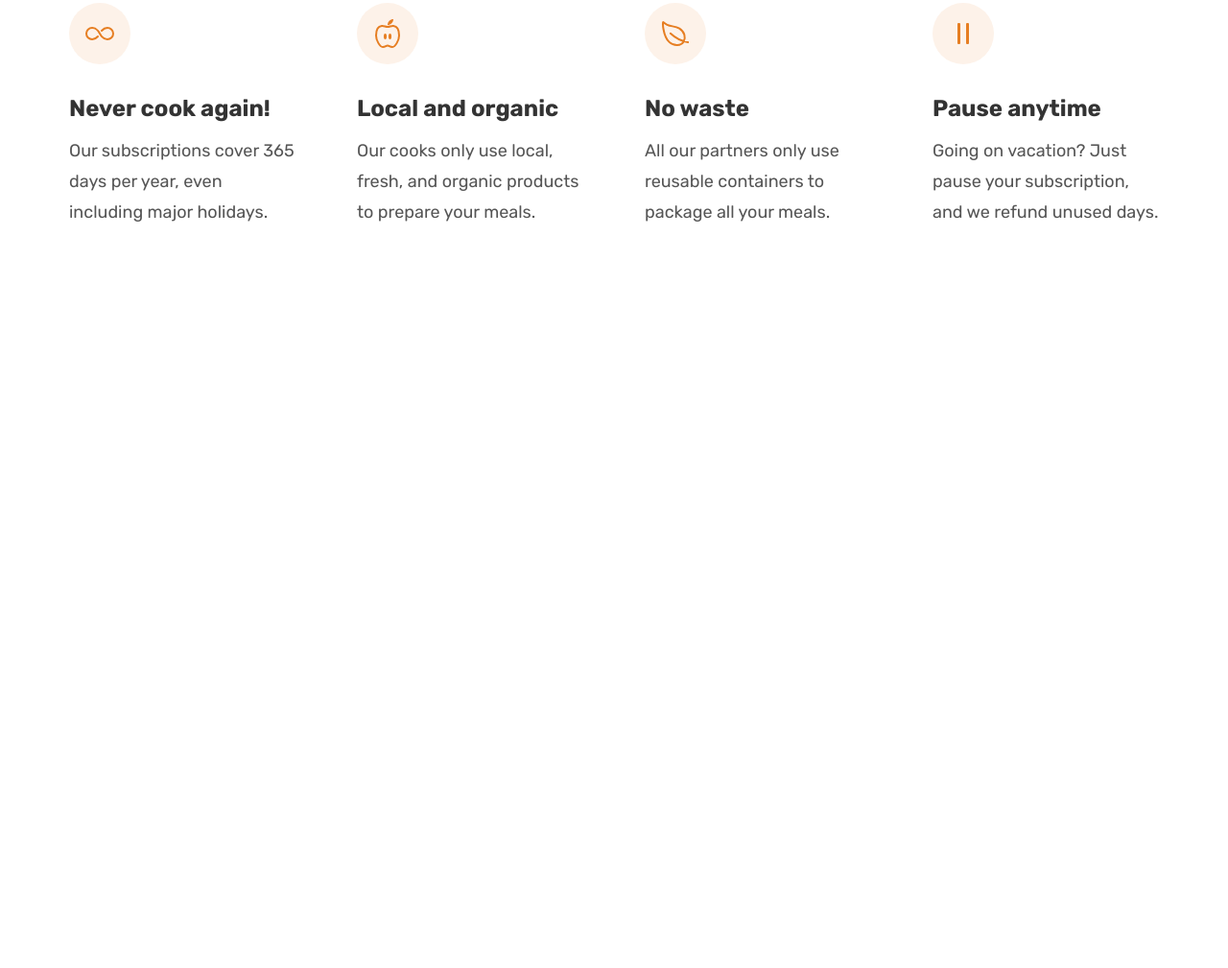
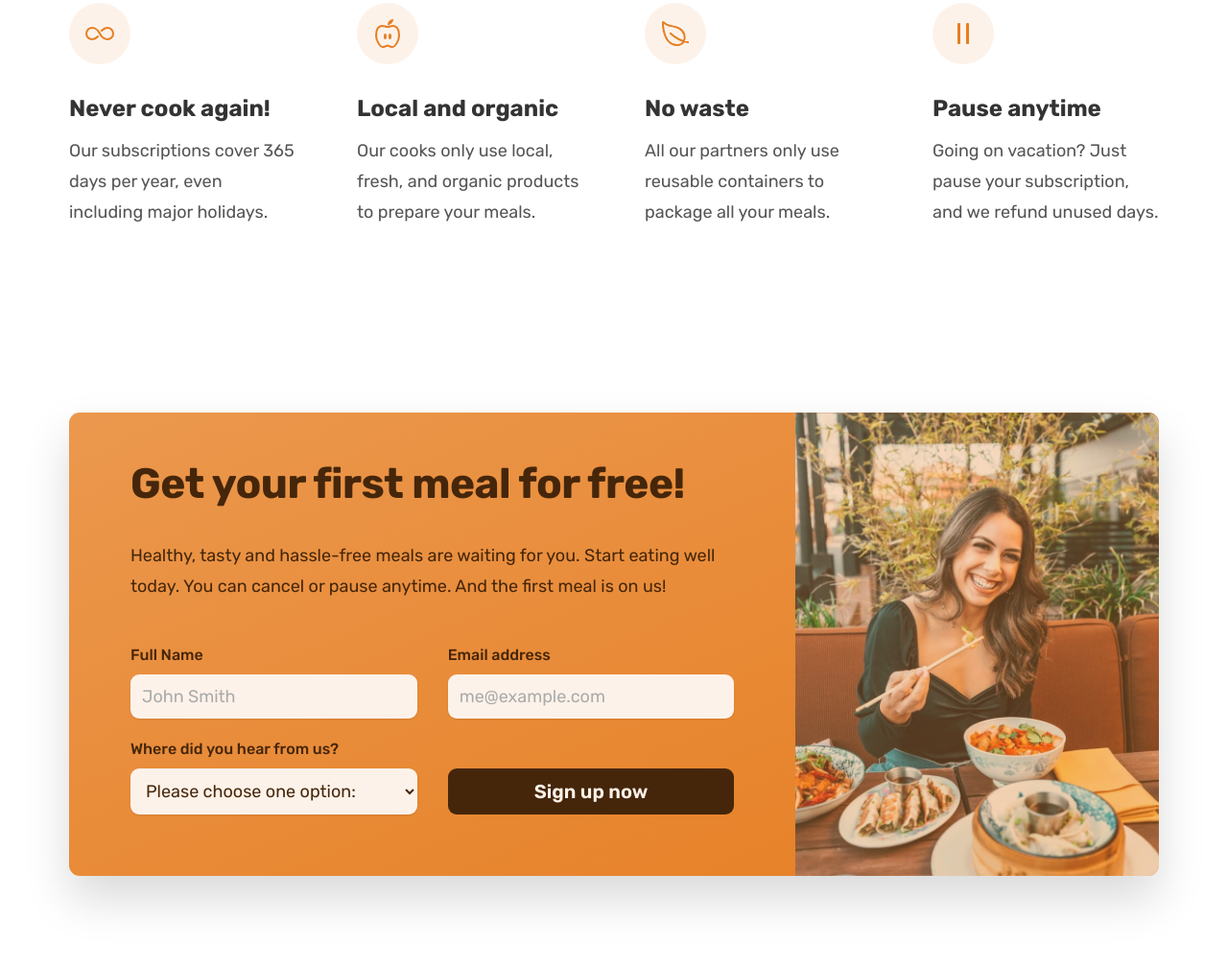
Before and after one commit to binhoB/Omnifood-Project, a plain HTML site: page index.html in a window 1280 px wide. Shown: the part 5612-6621 px from the top of the page at 96% size. Before the commit the page ends 5946 px from the top, so only its background shows below. Drawn offline with nearby package versions, Linux system fonts and the light colour scheme.

Commit message:
Development of the call-to-action section

```diff
--- a/css/general.css
+++ b/css/general.css
@@ -26,7 +26,10 @@ Paragraph default: 1.6
 - Tints:
 #fdf2e9
 #fae5d3
-- Shades: #cf711f
+#eb984e
+- Shades:
+#cf711f
+#45260a
 - Accents:
 - Greys:
 #6F6F6F (lightest grey allowed on #fdf2e9)
@@ -34,6 +37,8 @@ Paragraph default: 1.6
 #333
 
 --- 05 SHADOWS
+
+0 2.4rem 4.8rem rgba(0, 0, 0, 0.075);
 
 --- 06 BORDER-RADIUS
 
@@ -145,6 +150,7 @@ body {
   letter-spacing: 0.75px;
 }
 
+.btn,
 .btn:link,
 .btn:visited {
   display: inline-block;
@@ -154,6 +160,11 @@ body {
   font-weight: 600;
   padding: 1.6rem 3.2rem;
   border-radius: 9px;
+
+  /* Only necessary for .btn */
+  border: none;
+  cursor: pointer;
+  font-family: inherit;
 
   /* Put transition on original "state" */
   /* transition: background-color 0.3s; */
@@ -186,6 +197,18 @@ body {
 
   /* Trick to add border inside */
   box-shadow: inset 0 0 0 3px #fff;
+}
+
+.btn--form {
+  background-color: #45260a;
+  color: #fdf2e9;
+  align-self: end;
+  padding: 1.2rem;
+}
+
+.btn--form:hover {
+  background-color: #fff;
+  color: #555;
 }
 
 .link:link,
@@ -224,6 +247,13 @@ body {
   color: #e67e22;
 }
 
+*:focus {
+  outline: none;
+  /* outline: 4px dotted #e67e22;
+  outline-offset: 8px; */
+  box-shadow: 0 0 0 0.8rem rgba(230, 125, 34, 0.5);
+}
+
 /* HELPER/SETTING CLASSES */
 
 .margin-right-sm {
--- a/css/style.css
+++ b/css/style.css
@@ -459,3 +459,85 @@
   font-size: 1.8rem;
   line-height: 1.8;
 }
+
+/***************/
+/* CTA SECTION */
+/***************/
+
+.section-cta {
+  padding: 9.6rem 0;
+}
+
+.cta {
+  display: grid;
+  grid-template-columns: 2fr 1fr;
+  /* background-color: #e67e22; */
+  box-shadow: 0 2.4rem 4.8rem rgba(0, 0, 0, 0.15);
+  border-radius: 11px;
+
+  background-image: linear-gradient(to right bottom, #eb984e, #e67e22);
+  overflow: hidden;
+}
+
+.cta-text-box {
+  padding: 4.8rem 6.4rem 6.4rem 6.4rem;
+  color: #45260a;
+}
+
+.cta-text {
+  font-size: 1.8rem;
+  line-height: 1.8;
+  margin-bottom: 4.8rem;
+}
+
+.cta .heading-secondary {
+  color: #45260a;
+  margin-bottom: 3.2rem;
+}
+
+.cta-img-box {
+  background-image: linear-gradient(
+      to right bottom,
+      rgba(235, 151, 78, 0.35),
+      rgba(230, 125, 34, 0.35)
+    ),
+    url("../img/eating.jpg");
+  background-size: cover;
+  background-position: center;
+}
+
+.cta-form {
+  display: grid;
+  grid-template-columns: 1fr 1fr;
+  column-gap: 3.2rem;
+  row-gap: 2.4rem;
+}
+
+.cta-form label {
+  display: block;
+  font-size: 1.6rem;
+  font-weight: 500;
+  margin-bottom: 1.2rem;
+}
+
+.cta-form input,
+.cta-form select {
+  width: 100%;
+  padding: 1.2rem;
+  font-size: 1.8rem;
+  font-family: inherit;
+  color: inherit;
+  border: none;
+  background-color: #fdf2e9;
+  border-radius: 9px;
+  box-shadow: 0 1px 2px rgba(0, 0, 0, 0.1);
+}
+
+.cta-form input::placeholder {
+  color: #aaa;
+}
+
+.cta *:focus {
+  outline: none;
+  box-shadow: 0 0 0 0.8rem rgba(253, 242, 233, 0.5);
+}
--- a/index.html
+++ b/index.html
@@ -528,6 +528,58 @@
           </div>
         </div>
       </section>
+
+      <section class="section-cta">
+        <div class="container">
+          <div class="cta">
+            <div class="cta-text-box">
+              <h2 class="heading-secondary">Get your first meal for free!</h2>
+              <p class="cta-text">
+                Healthy, tasty and hassle-free meals are waiting for you. Start
+                eating well today. You can cancel or pause anytime. And the
+                first meal is on us!
+              </p>
+              <form class="cta-form" action="#">
+                <div>
+                  <label for="full-name">Full Name</label>
+                  <input
+                    id="full-name"
+                    type="text"
+                    placeholder="John Smith"
+                    required
+                  />
+                </div>
+                <div>
+                  <label for="email">Email address</label>
+                  <input
+                    id="email"
+                    type="email"
+                    placeholder="me@example.com"
+                    required
+                  />
+                </div>
+                <div>
+                  <label for="select-where">Where did you hear from us?</label>
+                  <select id="select-where" required>
+                    <option value="">Please choose one option:</option>
+                    <option value="friends">Friends and family</option>
+                    <option value="youtube">YouTube video</option>
+                    <option value="podcast">Podcast</option>
+                    <option value="ad">Facebook ad</option>
+                    <option value="others">Ohters</option>
+                  </select>
+                </div>
+                <button class="btn btn--form">Sign up now</button>
+              </form>
+            </div>
+            <div
+              class="cta-img-box"
+              role="img"
+              aria-label="Woman enjoying food"
+            ></div>
+          </div>
+        </div>
+      </section>
     </main>
   </body>
 </html>
```
